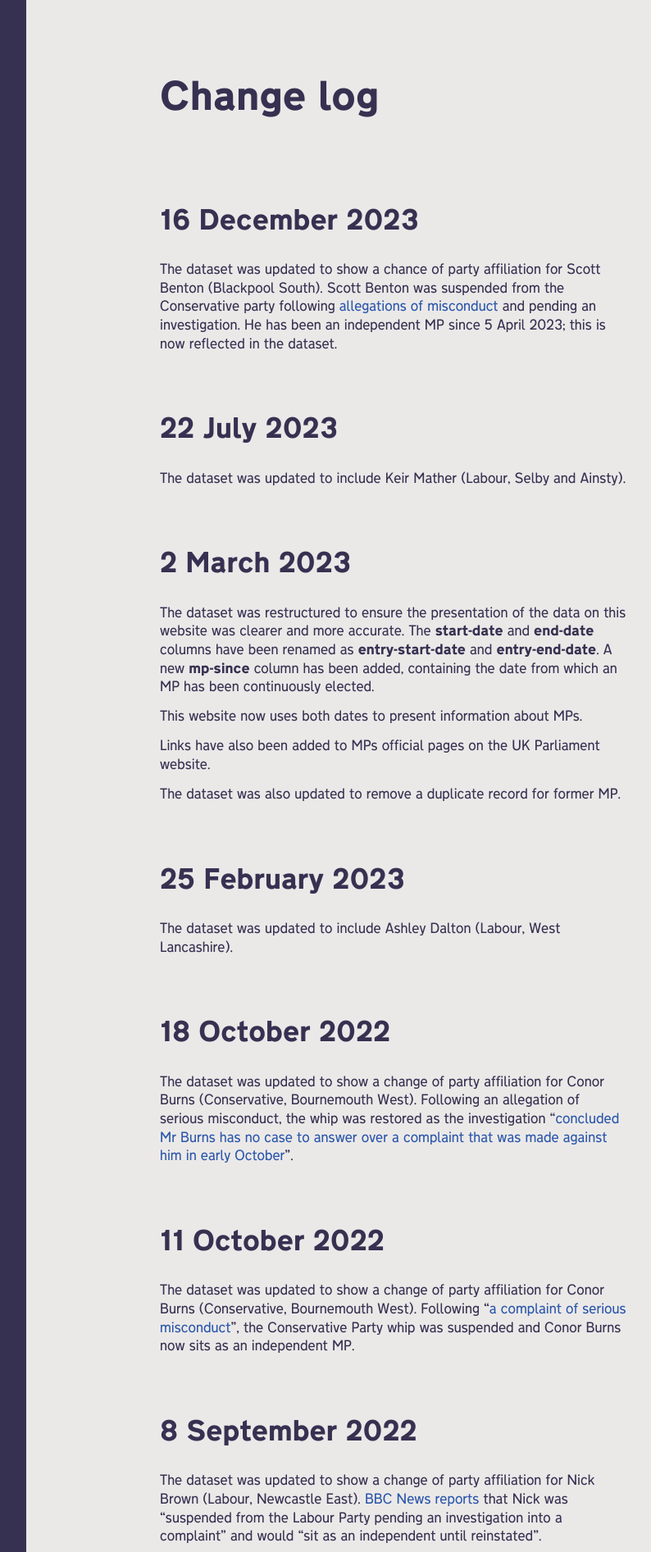
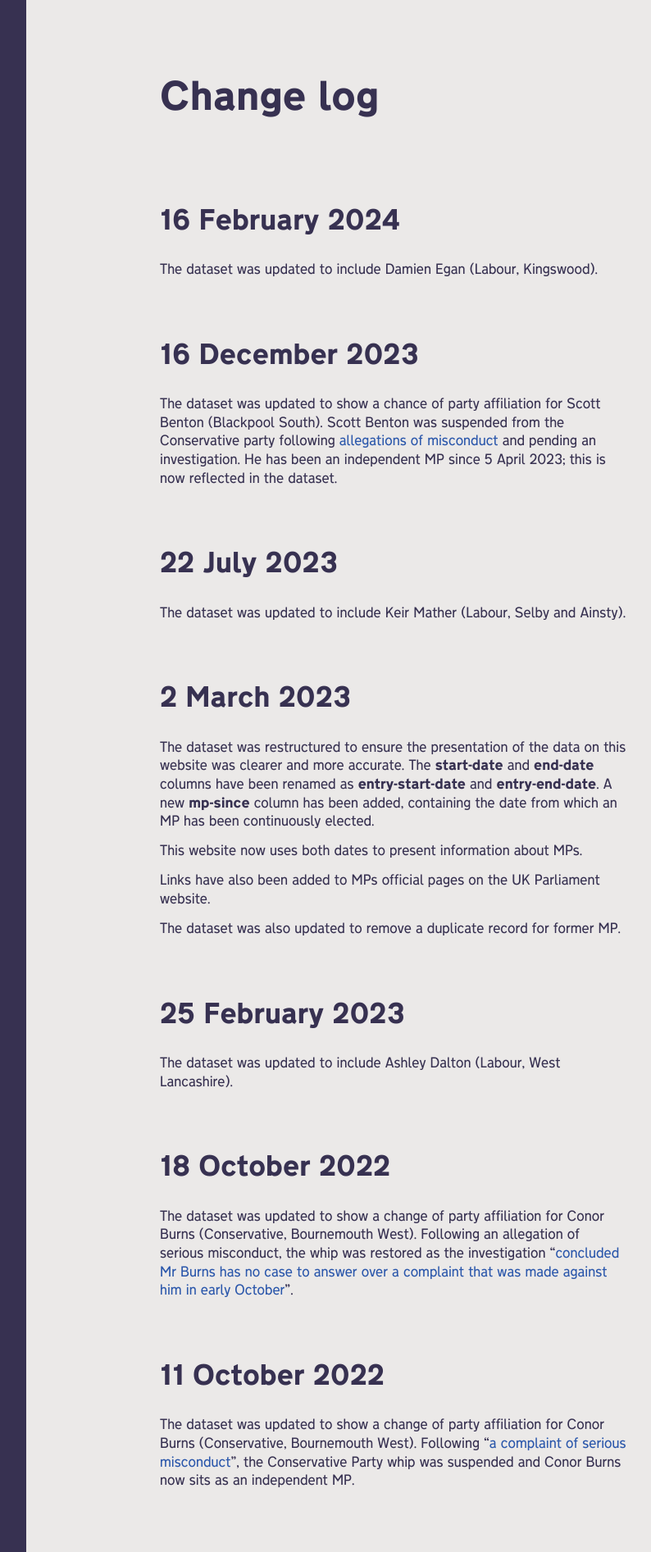
Before and after one commit to johnpeart/lgbt-mp, a Jekyll site: the page built from change-log.md, in a window 1280 px wide. Shown: the top 1893 px of the page at 82% size, without its empty margins (352-1146 px from the left). Built offline with Jekyll 4.4.1, drawn with Linux system fonts in a browser that asks for light colours; some of the changed text lies outside the part shown.

Commit message:
Update dataset to reflect byelection result

```diff
--- a/_data/members.csv
+++ b/_data/members.csv
@@ -18,6 +18,7 @@
 Conor Burns,Bournemouth West,Independent,2010-05-06,2022-10-07,2022-12-03,,Wikipedia,2017-05-27,https://en.wikipedia.org/wiki/Conor_Burns,3922,https://members.parliament.uk/member/3922,Conor Burns had the Conservative party whip suspended on 7 October 2022,UK Parliament,https://members.parliament.uk/member/3922/portrait,Attribution 3.0 Unported (CC BY 3.0),https://creativecommons.org/licenses/by/3.0/
 Conor Burns,Bournemouth West,Conservative,2010-05-06,2022-12-03,present,,Wikipedia,2017-05-27,https://en.wikipedia.org/wiki/Conor_Burns,3922,https://members.parliament.uk/member/3922,Conor Burns had the Conservative party whip restored on 3 December 2022,UK Parliament,https://members.parliament.uk/member/3922/portrait,Attribution 3.0 Unported (CC BY 3.0),https://creativecommons.org/licenses/by/3.0/
 Crispin Blunt,Reigate,Conservative,1997-05-01,1997-05-01,present,,The Independent,2016-02-20,http://www.independent.co.uk/news/uk/politics/gay-mps-the-photograph-that-shows-westminsters-attitude-towards-lgbt-politicians-is-changing-a6886771.html,104,https://members.parliament.uk/member/104,,UK Parliament,https://members.parliament.uk/member/104/portrait,Attribution 3.0 Unported (CC BY 3.0),https://creativecommons.org/licenses/by/3.0/
+Damien Egan,Kingswood,Labour,2024-02-16,2024-02-16,present,,Wikipedia,2024-02-16,https://en.wikipedia.org/wiki/Damien_Egan,5010,https://members.parliament.uk/member/5010,,UK Parliament,,,
 Damien Moore,Southport,Conservative,2017-06-09,2017-06-09,present,,Pink News,2017-06-05,http://www.pinknews.co.uk/2017/06/05/uk-set-to-break-record-for-highest-number-of-lgbtq-mps-after-general-election/,4669,https://members.parliament.uk/member/4669,,UK Parliament,https://members.parliament.uk/member/4669/portrait,Attribution 3.0 Unported (CC BY 3.0),https://creativecommons.org/licenses/by/3.0/
 Dan Carden,Liverpool Walton,Labour,2017-06-09,2017-06-09,present,,Pink News,2017-06-05,http://www.pinknews.co.uk/2017/06/05/uk-set-to-break-record-for-highest-number-of-lgbtq-mps-after-general-election/,4651,https://members.parliament.uk/member/4651,,UK Parliament,https://members.parliament.uk/member/4651/portrait,Attribution 3.0 Unported (CC BY 3.0),https://creativecommons.org/licenses/by/3.0/
 Daniel Kawczynski,Shrewsbury and Atcham,Conservative,2005-05-05,2005-05-05,present,,Wikipedia,2017-05-27,https://en.wikipedia.org/wiki/Daniel_Kawczynski,1566,https://members.parliament.uk/member/1566,,UK Parliament,https://members.parliament.uk/member/1566/portrait,Attribution 3.0 Unported (CC BY 3.0),https://creativecommons.org/licenses/by/3.0/
--- a/change-log.md
+++ b/change-log.md
@@ -2,6 +2,11 @@
 layout: page
 title: Change log
 ---
+
+## 16 February 2024
+
+The dataset was updated to include Damien Egan (Labour, Kingswood).
+
 
 ## 16 December 2023
 
```
